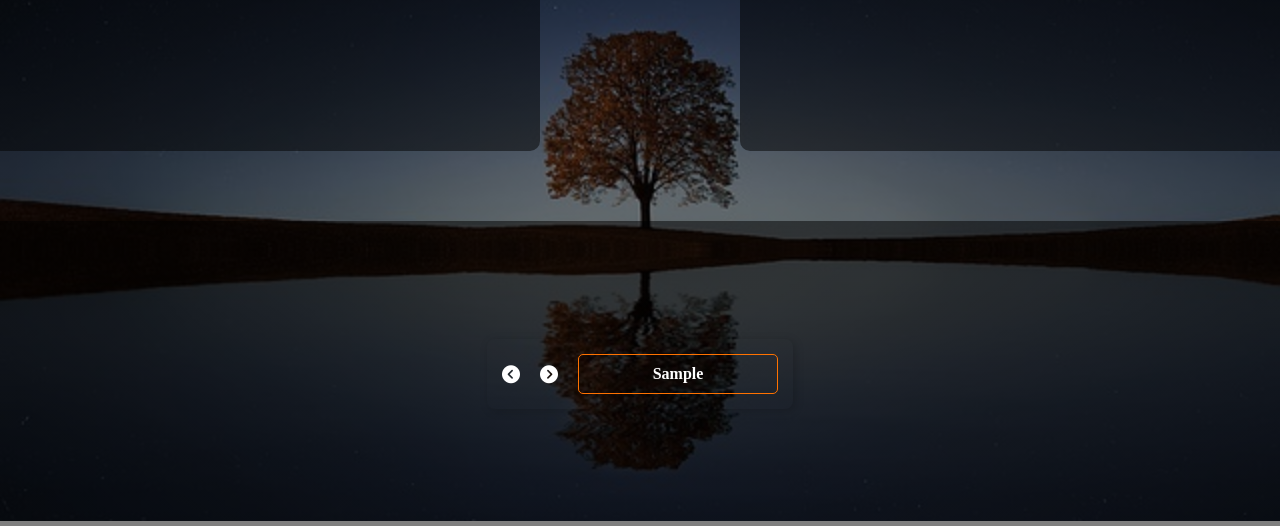
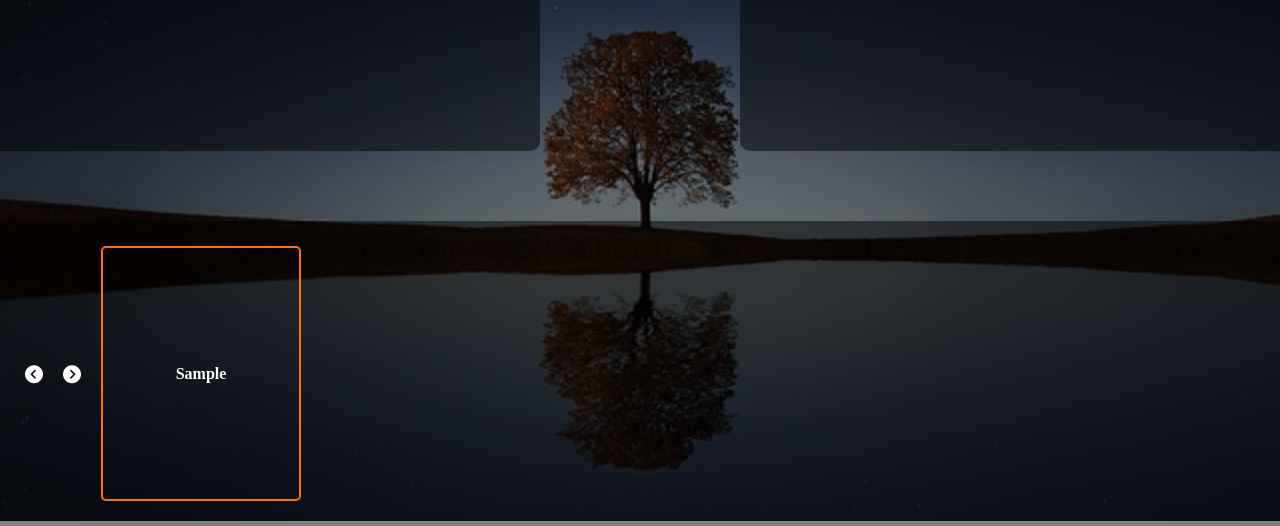
Before and after one commit to Dean14692-prog/Phase1-Main-Project, a plain HTML site: page Dean Website.html in a window 1280 px wide. Both pictures are taken after typing "Sample" into the empty fields and a click on the button "Add". Shown: the part 279-805 px from the top of the page. Drawn offline with Linux system fonts and the light colour scheme.

Commit message:
styles.css

```diff
--- a/styles1.css
+++ b/styles1.css
@@ -200,7 +200,6 @@ footer {
   display: flex;
   justify-content: center;
   align-items: center;
-  gap: 20px;
   width: 100%;
   height: 305px;
   background: linear-gradient(
@@ -211,34 +210,52 @@ footer {
   position: absolute;
   top: 500px;
   padding: 25px;
-  text-align: center;
+  overflow: hidden; /* Prevents extra content */
 }
 
 .note-card {
   display: flex;
   align-items: center;
-  justify-content: center;
   gap: 20px;
   background: transparent;
   color: white;
-  padding: 15px;
-  width: auto;
+  width: 100%;
+  height: 100%;
   text-align: center;
-  border-radius: 8px;
-  box-shadow: 2px 2px 10px rgba(0, 0, 0, 0.2);
   font-size: 18px;
   font-weight: bold;
 }
 
+.card {
+  display: flex;
+  gap: 10px;
+  height: 100%; /* Make it take up almost full height */
+  overflow: hidden; /* Hide overflowing content */
+  white-space: nowrap; /* Prevent wrapping */
+  position: relative;
+  background: transparent;
+}
+
 .note {
   width: 200px;
-  height: 95%;
+  height: 100%; /* Make it occupy the full height of .card */
   padding: 10px;
   border-radius: 5px;
-  background: transparent;
+  background: transparent; /* Light transparent background */
   font-size: 16px;
-  border: 1px solid #ff7200;
+  border: 2px solid #ff7200;
+  text-align: center;
+
+  display: flex;
+  align-items: center;
+  justify-content: center;
+  color: white;
+  flex-shrink: 0; /* Prevent shrinking */
 }
+
+
+
+
 
 .quote {
   margin-top: 5px;
```
